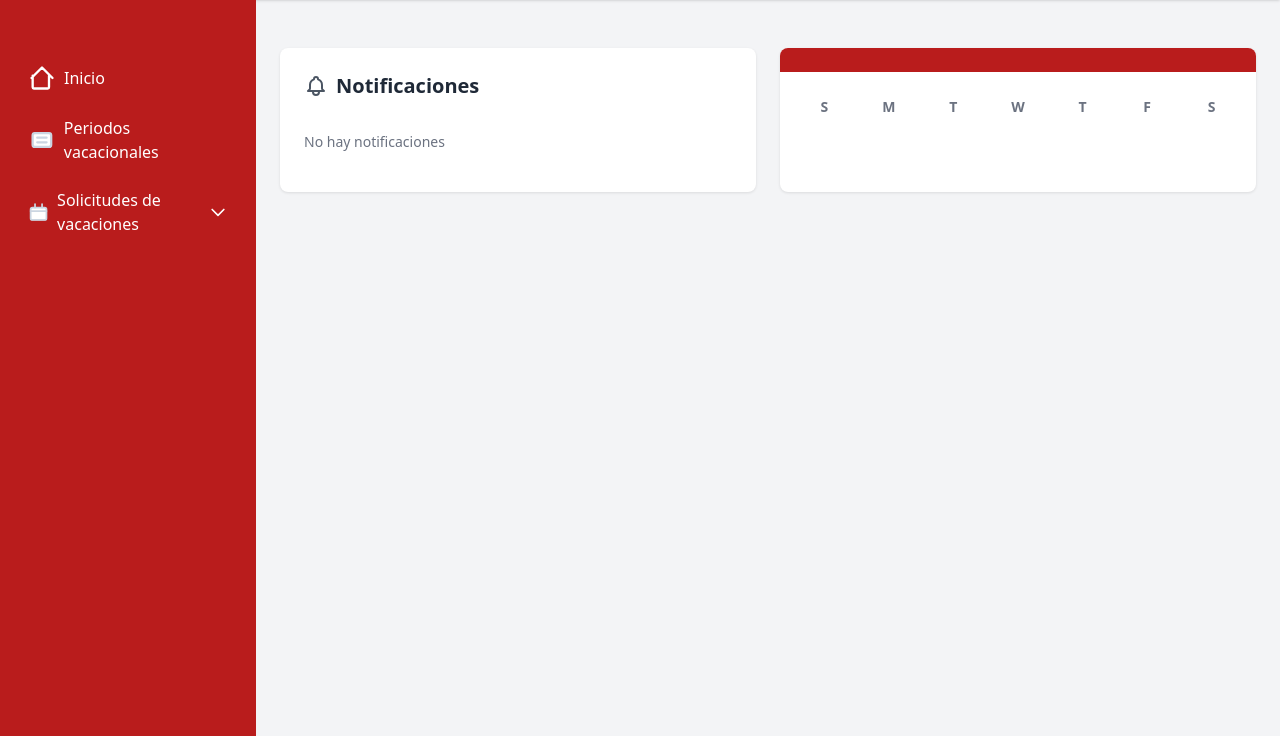
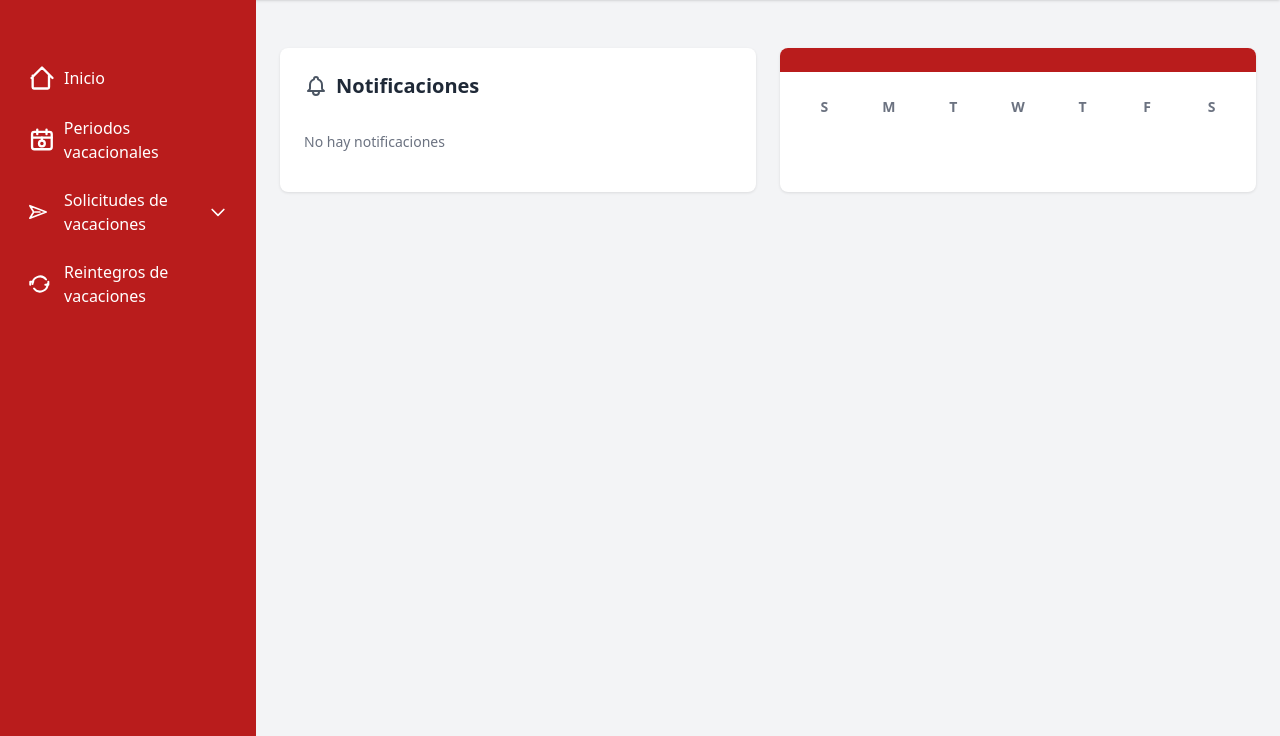
Before and after one commit to bryansbr/gestion-vacaciones-uv-web-app, a Django app: page /core/inicio/ in a window 1280 px wide. Shown: the part 64-800 px from the top of the page. Run offline with Django 5.2, Linux system fonts and the light colour scheme; the visitor is signed in with stand-in values (Sample User, id 1); data that the repository does not hold is empty; some libraries are stand-ins or nearby versions.

Commit message:
style: Se actualizan iconos de sidebar y se alinean textos

```diff
--- a/templates/base.html
+++ b/templates/base.html
@@ -79,10 +79,11 @@
           <li>
             <a href="{% url 'vacaciones:periodo-vacacional-list' %}"
                class="sidebar-link block py-2 px-3 rounded hover:bg-red-600 flex items-center gap-2">
-              <svg xmlns="http://www.w3.org/2000/svg" class="sidebar-icon h-7 w-7 inline-block" fill="none" viewBox="0 0 24 24" stroke="currentColor">
-                <rect x="4" y="6" width="16" height="12" rx="2" fill="#fff" stroke="#fff"/>
-                <rect x="4" y="6" width="16" height="12" rx="2" stroke="#cbd5e1" stroke-width="2"/>
-                <path d="M8 10h8M8 14h8" stroke="#cbd5e1" stroke-width="2" stroke-linecap="round"/>
+              <svg xmlns="http://www.w3.org/2000/svg" class="sidebar-icon h-7 w-7 inline-block" viewBox="0 0 24 24" fill="none" stroke="currentColor">
+                <rect x="3.5" y="5" width="17" height="15" rx="2" stroke-width="2" />
+                <path d="M8 3v4M16 3v4M3.5 10h17" stroke-width="2" stroke-linecap="round" />
+                <circle cx="12" cy="15" r="2.5" stroke-width="2" />
+                <path d="M12 11.5v-1.5" stroke-width="2" stroke-linecap="round" />
               </svg>
               <span class="sidebar-text" id="sidebar-text-periodos">Periodos vacacionales</span>
             </a>
@@ -91,12 +92,10 @@
             <button id="submenu-solicitudes-toggle"
                     class="sidebar-link w-full block py-2 px-3 rounded hover:bg-red-600 flex items-center justify-between gap-2 cursor-pointer">
               <div class="flex items-center gap-2 flex-1">
-                <svg xmlns="http://www.w3.org/2000/svg" class="sidebar-icon h-7 w-7 inline-block" fill="none" viewBox="0 0 24 24" stroke="currentColor">
-                  <rect x="3" y="7" width="18" height="14" rx="2" fill="#fff" stroke="#fff"/>
-                  <rect x="3" y="7" width="18" height="14" rx="2" stroke="#cbd5e1" stroke-width="2"/>
-                  <path d="M16 3v4M8 3v4M3 11h18" stroke="#cbd5e1" stroke-width="2" stroke-linecap="round"/>
+                <svg xmlns="http://www.w3.org/2000/svg" class="sidebar-icon h-7 w-7 inline-block" viewBox="0 0 24 24" fill="none" stroke="currentColor">
+                  <path stroke-linecap="round" stroke-linejoin="round" stroke-width="2" d="M2.25 19.5l19.5-7.5-19.5-7.5 4.5 7.5-4.5 7.5zm6-7.5h6" />
                 </svg>
-                <span class="sidebar-text text-left" id="sidebar-text-solicitudes">Solicitudes de vacaciones</span>
+                <span class="ml-2 sidebar-text text-left" id="sidebar-text-solicitudes">Solicitudes de vacaciones</span>
               </div>
               <svg id="submenu-solicitudes-arrow" class="sidebar-icon h-5 w-5 transition-transform duration-200" fill="none" viewBox="0 0 24 24" stroke="currentColor">
                 <path stroke-linecap="round" stroke-linejoin="round" stroke-width="2" d="M19 9l-7 7-7-7" />
@@ -180,6 +179,16 @@
               {% endif %}
             </ul>
           </li>
+          <li>
+            <a href="#" onclick="return false;"
+               class="sidebar-link block py-2 px-3 rounded hover:bg-red-600 flex items-center gap-2">
+              <svg xmlns="http://www.w3.org/2000/svg" class="sidebar-icon h-7 w-7 inline-block" viewBox="0 0 24 24" fill="none" stroke="currentColor">
+                <path stroke-linecap="round" stroke-linejoin="round" stroke-width="2" d="M19.5 12A7.5 7.5 0 016 16.5M4.5 12A7.5 7.5 0 0118 7.5" />
+                <path stroke-linecap="round" stroke-linejoin="round" stroke-width="2" d="M5.25 9.75h-3v3m18-3v3h-3" />
+              </svg>
+              <span class="ml-1 sidebar-text" id="sidebar-text-reintegros">Reintegros de vacaciones</span>
+            </a>
+          </li>
         </ul>
       </nav>
     </aside>
--- a/vacaciones/templates/vacaciones/jefe-solicitudes-list.html
+++ b/vacaciones/templates/vacaciones/jefe-solicitudes-list.html
@@ -15,7 +15,9 @@
   </div>
 
   <div class="mb-6 bg-blue-50 border border-blue-200 text-blue-800 px-4 py-3 rounded">
-    <p>Estás revisando solicitudes como <strong>{{ etiqueta_rol_actual }}</strong>. Si apruebas solicitudes aquí, recuerda aprobar también en la vista de Coordinación Administrativa.</p>
+    <p>Estás revisando solicitudes como <strong>{{ etiqueta_rol_actual }}</strong>. Aquí podrás gestionar las solicitudes de tu personal a cargo.</p>
+    <br>
+    <p class="text-sm text-blue-700 mt-1">Si también cuentas con el rol de <strong>Coordinador(a) Administrativo(a)</strong>, recuerda gestionar las solicitudes en la vista de Coordinación Administrativa.</p>
   </div>
 
   <form method="get" class="mb-6 grid grid-cols-1 md:grid-cols-3 gap-4">
```
